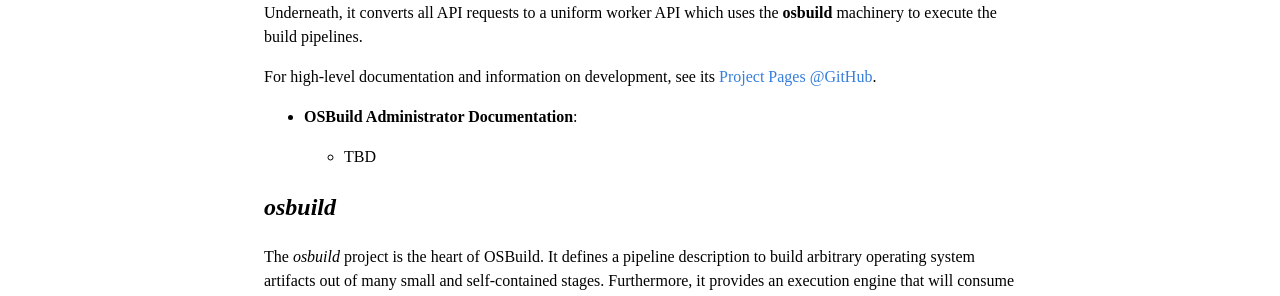
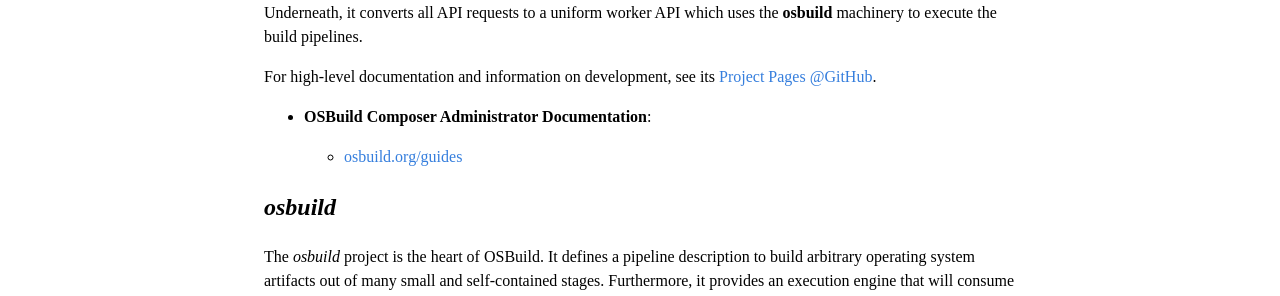
Before and after one commit to osbuild/legacy-website, a Jekyll site: the page built from documentation.md, in a window 1280 px wide. Shown: the part 1356-1652 px from the top of the page. Built offline with Jekyll 4.4.1, drawn with Linux system fonts in a browser that asks for light colours; nearby versions of some CDN libraries.

Commit message:
Link osbuild-composer guide in the documentation section

```diff
--- a/documentation.md
+++ b/documentation.md
@@ -77,9 +77,9 @@ build pipelines.
 For high-level documentation and information on development, see its
 [Project Pages @GitHub](https://github.com/osbuild/osbuild-composer).
 
-* **OSBuild Administrator Documentation**:
+* **OSBuild Composer Administrator Documentation**:
 
-  * TBD
+  * [osbuild.org/guides](https://www.osbuild.org/guides/)
 
 ## _osbuild_
 
```
